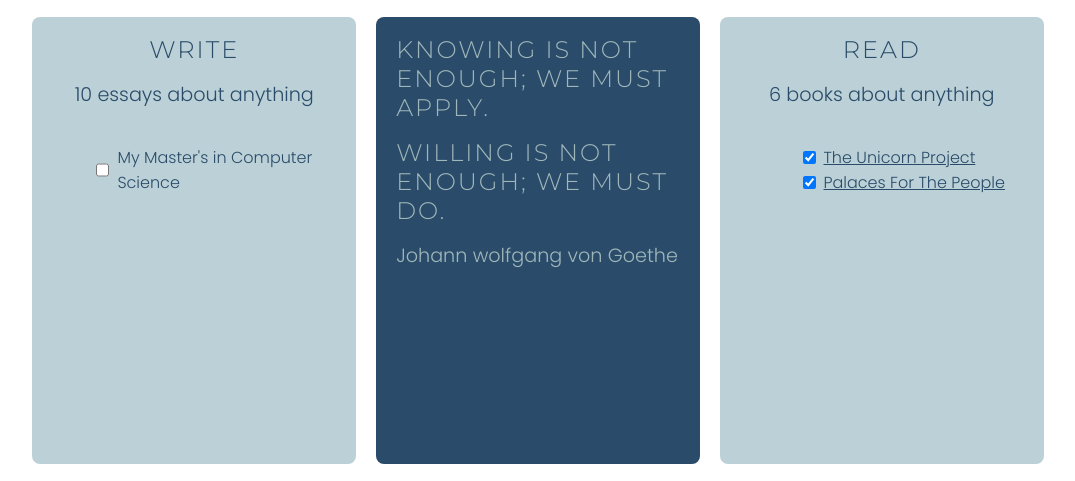
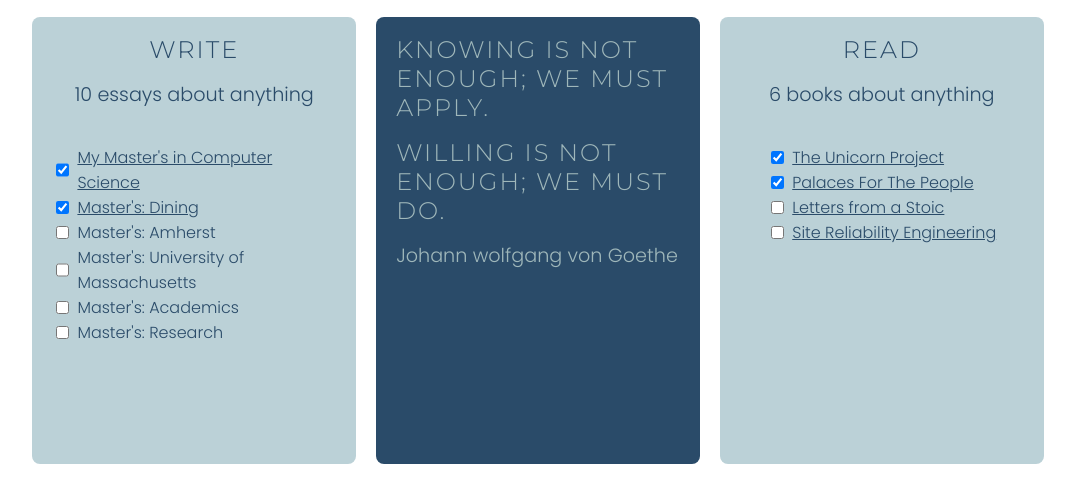
Before and after one commit to ashnehete/goals-for-2025, a website: page index.html in a window 1280 px wide. Shown: the part 316-797 px from the top of the page, without its empty margins (102-1177 px from the left). Drawn offline with Linux system fonts and the light colour scheme.

Commit message:
Add entries to write and read

```diff
--- a/index.html
+++ b/index.html
@@ -28,8 +28,32 @@
             <div class="goal-subtitle">10 essays about anything</div>
             <ul>
                 <li>
+                    <input type="checkbox" checked>
+                    <a href="https://writings.ashnehete.in/masters-00/" target="_blank">
+                        My Master's in Computer Science
+                    </a>
+                </li>
+                <li>
+                    <input type="checkbox" checked>
+                    <a href="https://writings.ashnehete.in/masters-01-dining/" target="_blank">
+                        Master's: Dining
+                    </a>
+                </li>
+                <li>
                     <input type="checkbox">
-                    <span>My Master's in Computer Science</span>
+                    <span>Master's: Amherst</span>
+                </li>
+                <li>
+                    <input type="checkbox">
+                    <span>Master's: University of Massachusetts</span>
+                </li>
+                <li>
+                    <input type="checkbox">
+                    <span>Master's: Academics</span>
+                </li>
+                <li>
+                    <input type="checkbox">
+                    <span>Master's: Research</span>
                 </li>
             </ul>
         </div>
@@ -54,6 +78,18 @@
                     <input type="checkbox" checked>
                     <a href="https://app.thestorygraph.com/books/324f2e3c-992e-4b5e-b355-e19f09ee210a" target="_blank">
                         Palaces For The People
+                    </a>
+                </li>
+                <li>
+                    <input type="checkbox">
+                    <a href="https://app.thestorygraph.com/books/77d286ee-5322-48a2-b65d-9a377ac8c5ee" target="_blank">
+                        Letters from a Stoic
+                    </a>
+                </li>
+                <li>
+                    <input type="checkbox">
+                    <a href="https://app.thestorygraph.com/books/cf240832-f6c3-48db-9b77-be5bf0947a9e" target="_blank">
+                        Site Reliability Engineering
                     </a>
                 </li>
             </ul>
--- a/style.css
+++ b/style.css
@@ -126,6 +126,7 @@ a {
 
 .goal ul {
     list-style-type: none;
+    padding: 0;
 }
 
 .goal li {
```
